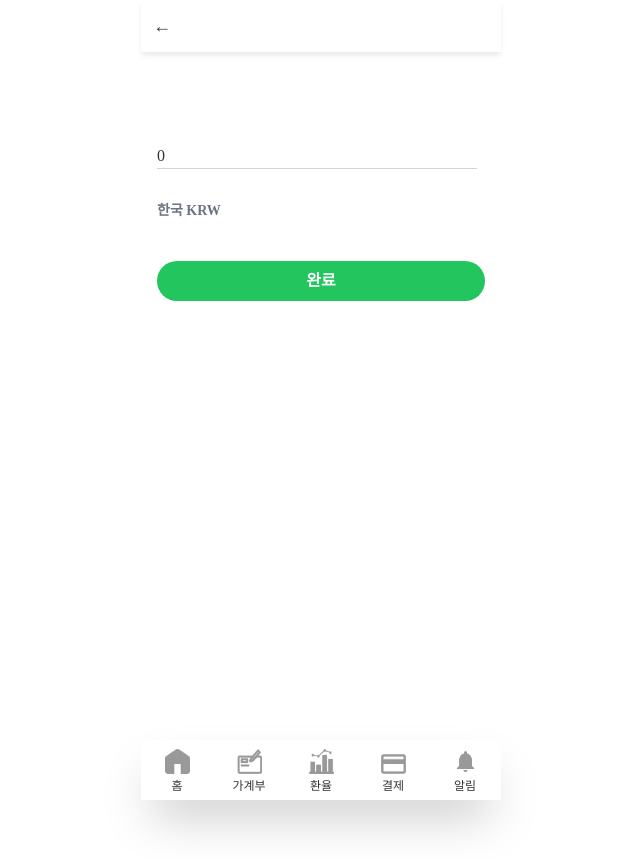
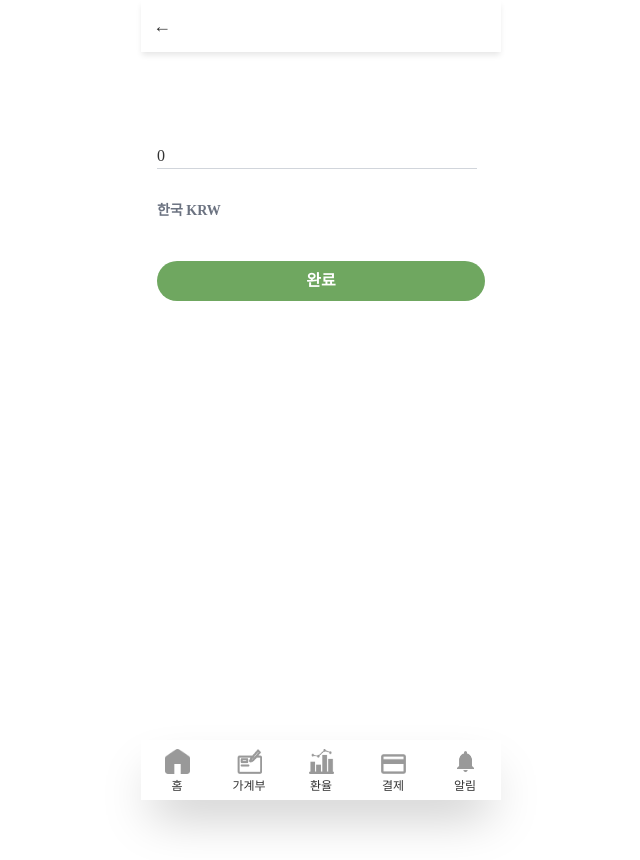
Before and after one commit to seoh77/Trabean, a React (Create React App) app in the folder frontend/: page /accounts/travel/foreign/1/charge in a window 1280 px wide. Shown: the whole page, without its empty margins (319-959 px from the left). Built offline with nearby package versions, Linux system fonts and the light colour scheme; a web font is replaced by a local one.

Commit message:
fix : 필터 모달 수정

```diff
--- a/frontend/src/pages/TravelAccount/modal/DomesticTravelAccountFilterModal.tsx
+++ b/frontend/src/pages/TravelAccount/modal/DomesticTravelAccountFilterModal.tsx
@@ -164,9 +164,9 @@ const DomesticTravelAccountFilterModal: React.FC<
               className="w-10 h-10"
             />
             <div className="text-xs">{member.userName}</div>
-            <div className="text-xs">
+            {/* <div className="text-xs">
               ₩{(member.amount ?? 0).toLocaleString()}
-            </div>
+            </div> */}
           </div>
         ))}
       </div>
--- a/frontend/src/pages/TravelAccount/modal/ForeignTravelAccountFilterModal.tsx
+++ b/frontend/src/pages/TravelAccount/modal/ForeignTravelAccountFilterModal.tsx
@@ -178,9 +178,9 @@ const ForeignTravelAccountFilterModal: React.FC<
               className="w-10 h-10"
             />
             <div className="text-xs">{member.userName}</div>
-            <div className="text-xs">
+            {/* <div className="text-xs">
               ₩{(member.amount ?? 0).toLocaleString()}
-            </div>
+            </div> */}
           </div>
         ))}
       </div>
--- a/frontend/src/pages/TravelAccount/page/ChargeForeignTravelAccountPage.tsx
+++ b/frontend/src/pages/TravelAccount/page/ChargeForeignTravelAccountPage.tsx
@@ -133,7 +133,7 @@ const ChargeForeignTravelAccountPage: React.FC = () => {
   // Travel 서버 환전 예상 금액 조회 API fetch 요청
   useEffect(() => {
     const fetchTravelAccountData = async () => {
-      if (maxAmount > 0 && amount) {
+      if (maxAmount >= 0 && amount) {
         try {
           const response = await client().post(
             "/api/travel/exchange/estimate",
@@ -143,14 +143,15 @@ const ChargeForeignTravelAccountPage: React.FC = () => {
               amount,
             },
           );
+
           const estimatedKrwAmount = Number(
             removeCommas(response.data?.currency?.amount || "0"),
           ); // 콤마 제거 후 숫자로 변환
 
           // 예상 금액이 최대 금액을 초과하면 경고 메시지 표시
           if (estimatedKrwAmount > maxAmount) {
-            alert("환전에 필요한 금액이 한화 여행통장 잔액을 초과합니다.");
-            setAmount(""); // 입력 값 초기화
+            // alert("환전에 필요한 금액이 한화 여행통장 잔액을 초과합니다.");
+            setAmount(String(getMinimumAmount(exchangeCurrency))); // 입력 값 초기화
           } else {
             setExchangeEstimateData(response.data); // 예상 금액 저장
           }
@@ -168,7 +169,10 @@ const ChargeForeignTravelAccountPage: React.FC = () => {
   }
 
   const minimumAmount = getMinimumAmount(exchangeCurrency);
-  const isButtonActive = amount !== "" && Number(amount) >= minimumAmount;
+  const isButtonActive =
+    maxAmount >=
+      Number(removeCommas(exchangeEstimateData?.currency?.amount ?? "0")) &&
+    Number(amount) >= minimumAmount;
 
   return (
     <div className="h-full relative">
@@ -213,8 +217,8 @@ const ChargeForeignTravelAccountPage: React.FC = () => {
           type="button"
           onClick={handleChargeAccountBalance}
           disabled={!isButtonActive}
-          className={`btn-lg w-full py-2 text-white ${
-            isButtonActive ? "bg-green-500" : "bg-gray-300"
+          className={`w-full py-2 text-white ${
+            isButtonActive ? "btn-lg" : "btn-gray-lg"
           }`}
         >
           완료
```
